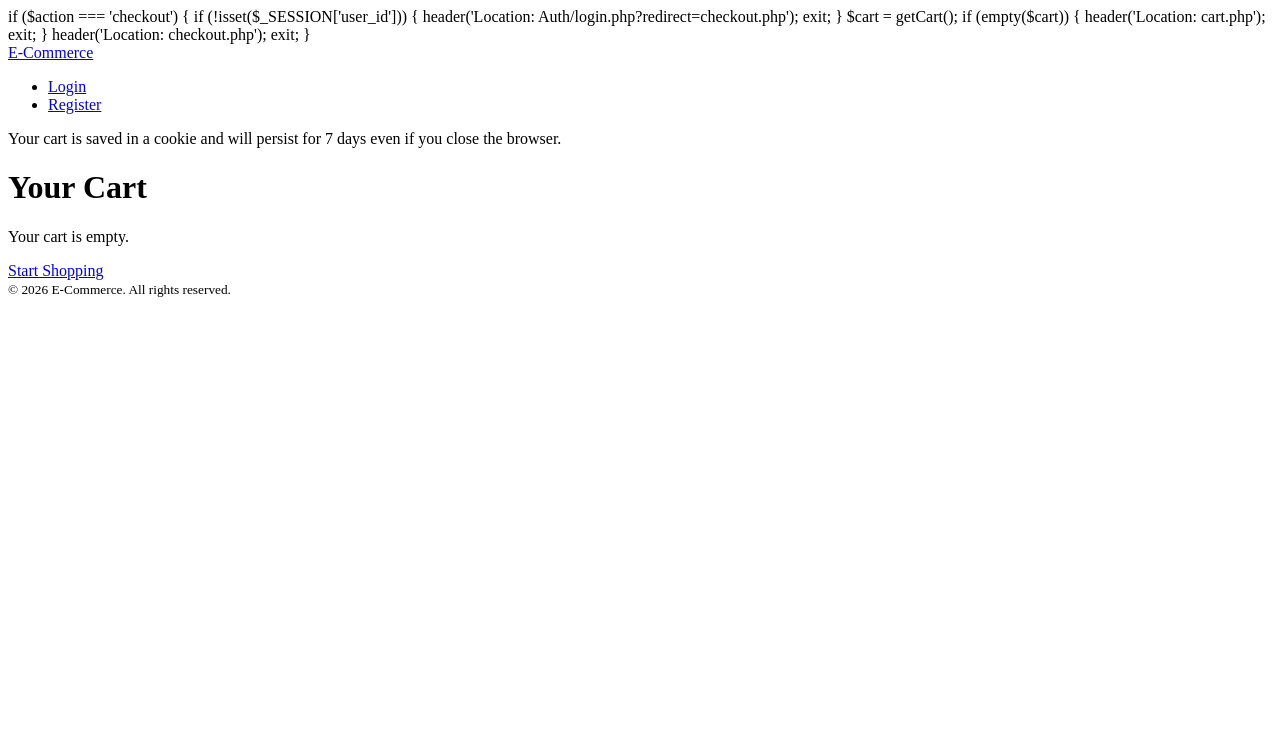
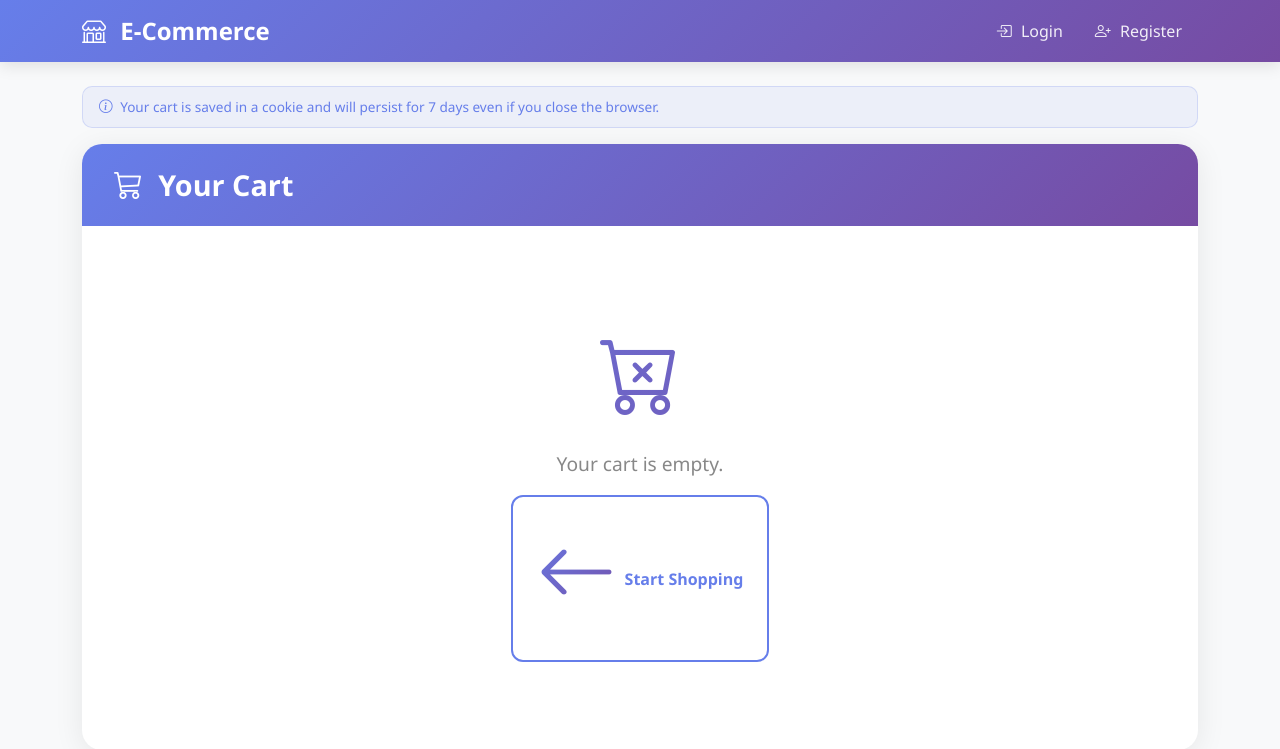
Before and after one commit to abdulrahmanelnory1/PureSoft_Internship_Task3, a PHP site: page /cart.php in a window 1280 px wide. Shown: the top 749 px of the page. Before the commit the page ends 297 px from the top, so only its background shows below. Run offline with PHP 8.4, Linux system fonts and the light colour scheme.

Commit message:
first commit

```diff
--- a/Auth/logout.php
+++ b/Auth/logout.php
@@ -5,6 +5,6 @@ session_start();
 session_destroy();
 
 
-header("Location: login.php");
+header("Location: index.php");
 exit();
 ?>
--- a/Auth/register.php
+++ b/Auth/register.php
@@ -62,8 +62,9 @@ if ($_SERVER["REQUEST_METHOD"] == "POST") {
 <head>
     <meta charset="UTF-8">
     <meta name="viewport" content="width=device-width, initial-scale=1.0">
-    <title>Registration Form</title>
-    <link href="https:
+    <title>Register</title>
+    <link href="https://cdn.jsdelivr.net/npm/bootstrap@5.3.0/dist/css/bootstrap.min.css" rel="stylesheet">
+    <link rel="stylesheet" href="https://cdn.jsdelivr.net/npm/bootstrap-icons@1.11.0/font/bootstrap-icons.css">
     <style>
         body {
             background: linear-gradient(135deg, #667eea 0%, #764ba2 100%);
@@ -170,5 +171,6 @@ if ($_SERVER["REQUEST_METHOD"] == "POST") {
         </form>
         <p class="text-center mt-3">Already have an account? <a href="login.php">Login here</a></p>
     </div>
+    <script src="https://cdn.jsdelivr.net/npm/bootstrap@5.3.0/dist/js/bootstrap.bundle.min.js"></script>
 </body>
 </html>
--- a/add_product.php
+++ b/add_product.php
@@ -123,7 +123,7 @@ if ($_SERVER['REQUEST_METHOD'] === 'POST') {
     <meta charset="UTF-8">
     <meta name="viewport" content="width=device-width, initial-scale=1.0">
     <title>Add Product</title>
-    <link href="https:
+    <link href="https://cdn.jsdelivr.net/npm/bootstrap@5.3.0/dist/css/bootstrap.min.css" rel="stylesheet">
 </head>
 <body class="bg-light">
 <nav class="navbar navbar-expand-lg navbar-light mb-4" style="background: #667eea;">
--- a/cart.php
+++ b/cart.php
@@ -66,7 +66,7 @@ if ($action === 'update' && isset($_GET['id'], $_GET['qty'])) {
 
 if ($action === 'checkout') {
     if (!isset($_SESSION['user_id'])) {
-        header('Location: Auth/login.php?redirect=checkout.php');
+        header('Location: Auth/login.php?redirect=../checkout.php');
         exit;
     }
 
@@ -98,26 +98,8 @@ if (!empty($cart)) {
     <meta charset="UTF-8">
     <meta name="viewport" content="width=device-width, initial-scale=1.0">
     <title>Your Cart</title>
-
-    if ($action === 'checkout') {
-        if (!isset($_SESSION['user_id'])) {
-            header('Location: Auth/login.php?redirect=checkout.php');
-            exit;
-        }
-
-        $cart = getCart();
-
-        if (empty($cart)) {
-            header('Location: cart.php');
-            exit;
-        }
-
-
-        header('Location: checkout.php');
-        exit;
-    }
-    <link href="https:
-    <link rel="stylesheet" href="https:
+    <link href="https://cdn.jsdelivr.net/npm/bootstrap@5.3.0/dist/css/bootstrap.min.css" rel="stylesheet">
+    <link rel="stylesheet" href="https://cdn.jsdelivr.net/npm/bootstrap-icons@1.11.0/font/bootstrap-icons.css">
     <style>
         :root {
             --primary-gradient: linear-gradient(135deg, #667eea 0%, #764ba2 100%);
@@ -396,6 +378,6 @@ if (!empty($cart)) {
     </div>
 </footer>
 
-<script src="https:
+<script src="https://cdn.jsdelivr.net/npm/bootstrap@5.3.0/dist/js/bootstrap.bundle.min.js"></script>
 </body>
 </html>
--- a/checkout.php
+++ b/checkout.php
@@ -129,8 +129,8 @@ foreach ($products as $p) {
     <meta charset="UTF-8">
     <meta name="viewport" content="width=device-width, initial-scale=1.0">
     <title>Checkout</title>
-    <link href="https:
-    <link rel="stylesheet" href="https:
+    <link href="https://cdn.jsdelivr.net/npm/bootstrap@5.3.0/dist/css/bootstrap.min.css" rel="stylesheet">
+    <link rel="stylesheet" href="https://cdn.jsdelivr.net/npm/bootstrap-icons@1.11.0/font/bootstrap-icons.css">
     <style>
         body { background: #f8f9fa; font-family: 'Segoe UI', Tahoma, Geneva, Verdana, sans-serif; }
         .box { background: white; padding: 2rem; border-radius: 12px; box-shadow: 0 8px 30px rgba(0,0,0,0.05); }
@@ -230,6 +230,6 @@ foreach ($products as $p) {
     </div>
 </div>
 
-<script src="https:
+<script src="https://cdn.jsdelivr.net/npm/bootstrap@5.3.0/dist/js/bootstrap.bundle.min.js"></script>
 </body>
 </html>
--- a/index.php
+++ b/index.php
@@ -13,8 +13,8 @@ $categories = $stmt->fetchAll();
     <meta charset="UTF-8">
     <meta name="viewport" content="width=device-width, initial-scale=1.0">
     <title>Shop Home</title>
-    <link href="https:
-    <link rel="stylesheet" href="https:
+    <link href="https://cdn.jsdelivr.net/npm/bootstrap@5.3.0/dist/css/bootstrap.min.css" rel="stylesheet">
+    <link rel="stylesheet" href="https://cdn.jsdelivr.net/npm/bootstrap-icons@1.11.0/font/bootstrap-icons.css">
     <style>
         :root {
             --primary-gradient: linear-gradient(135deg, #667eea 0%, #764ba2 100%);
@@ -340,6 +340,6 @@ $categories = $stmt->fetchAll();
     </div>
 </footer>
 
-<script src="https:
+<script src="https://cdn.jsdelivr.net/npm/bootstrap@5.3.0/dist/js/bootstrap.bundle.min.js"></script>
 </body>
 </html>
--- a/show.php
+++ b/show.php
@@ -44,8 +44,8 @@ $images = $stmt->fetchAll();
     <meta charset="UTF-8">
     <meta name="viewport" content="width=device-width, initial-scale=1.0">
     <title><?php echo htmlspecialchars($product['name']); ?></title>
-    <link href="https:
-    <link rel="stylesheet" href="https:
+    <link href="https://cdn.jsdelivr.net/npm/bootstrap@5.3.0/dist/css/bootstrap.min.css" rel="stylesheet">
+    <link rel="stylesheet" href="https://cdn.jsdelivr.net/npm/bootstrap-icons@1.11.0/font/bootstrap-icons.css">
 <style>
         :root {
             --primary-gradient: linear-gradient(135deg, #667eea 0%, #764ba2 100%);
@@ -535,7 +535,7 @@ $images = $stmt->fetchAll();
         </div>
     </footer>
 
-    <script src="https:
+    <script src="https://cdn.jsdelivr.net/npm/bootstrap@5.3.0/dist/js/bootstrap.bundle.min.js"></script>
     <script>
         function switchImage(thumbEl, src, index) {
             const mainImg = document.getElementById('mainImage');
--- a/subcategories.php
+++ b/subcategories.php
@@ -30,8 +30,8 @@ $subcategories = $stmt->fetchAll();
     <meta charset="UTF-8">
     <meta name="viewport" content="width=device-width, initial-scale=1.0">
     <title>Subcategories of <?php echo htmlspecialchars($category['name']); ?></title>
-    <link href="https:
-    <link rel="stylesheet" href="https:
+    <link href="https://cdn.jsdelivr.net/npm/bootstrap@5.3.0/dist/css/bootstrap.min.css" rel="stylesheet">
+    <link rel="stylesheet" href="https://cdn.jsdelivr.net/npm/bootstrap-icons@1.11.0/font/bootstrap-icons.css">
     <style>
 
         :root{
@@ -193,6 +193,6 @@ $subcategories = $stmt->fetchAll();
     </div>
 </footer>
 
-<script src="https:
+<script src="https://cdn.jsdelivr.net/npm/bootstrap@5.3.0/dist/js/bootstrap.bundle.min.js"></script>
 </body>
 </html>
```
Also changed, not shown: Auth/login.php (+11 -12 lines), products.php (+14 -3 lines), README.md.
